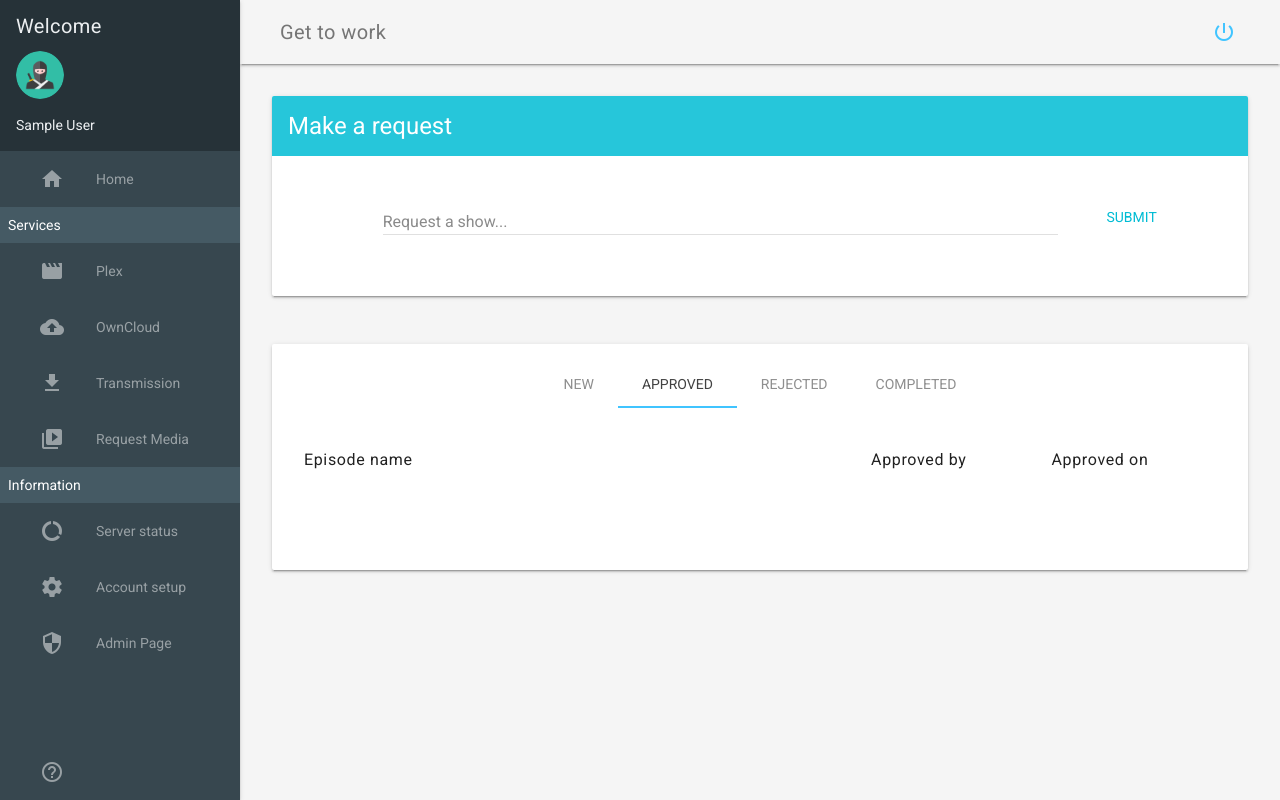
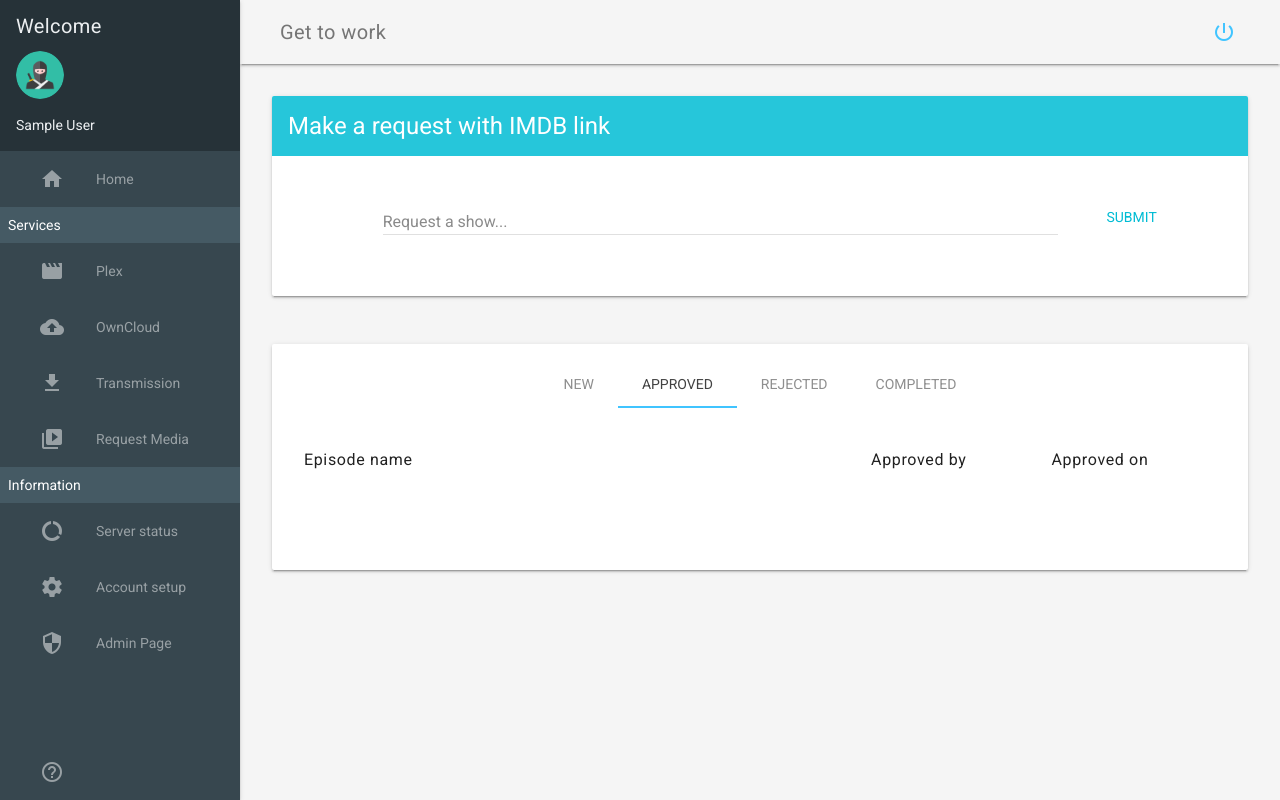
Before and after one commit to jorgii/lebaguette, a Django app: page /requestmedia/approved/ in a window 1280 px wide. Run offline with Django 3.2, Linux system fonts and the light colour scheme; the visitor is signed in with stand-in values (Sample User, id 1); data that the repository does not hold is empty; parts of the project's set-up code (start-up, migrations or seed data) failed here and were passed over; some libraries are stand-ins or nearby versions.

Commit message:
change form title

```diff
--- a/lebaguette/templates/base/request_form.html
+++ b/lebaguette/templates/base/request_form.html
@@ -1,7 +1,7 @@
 <div class="cards mdl-cell mdl-cell--12-col mdl-grid">
   <div class="mdl-card mdl-shadow--2dp mdl-cell mdl-cell--12-col">
     <div class="mdl-card__title mdl-color--cyan-400">
-      <h2 class="mdl-card__title-text">Make a request</h2>
+      <h2 class="mdl-card__title-text">Make a request with IMDB link</h2>
     </div>
     <div class="mdl-grid mdl-cell mdl-cell--12-col">
       <div class="mdl-layout-spacer"></div>
```
